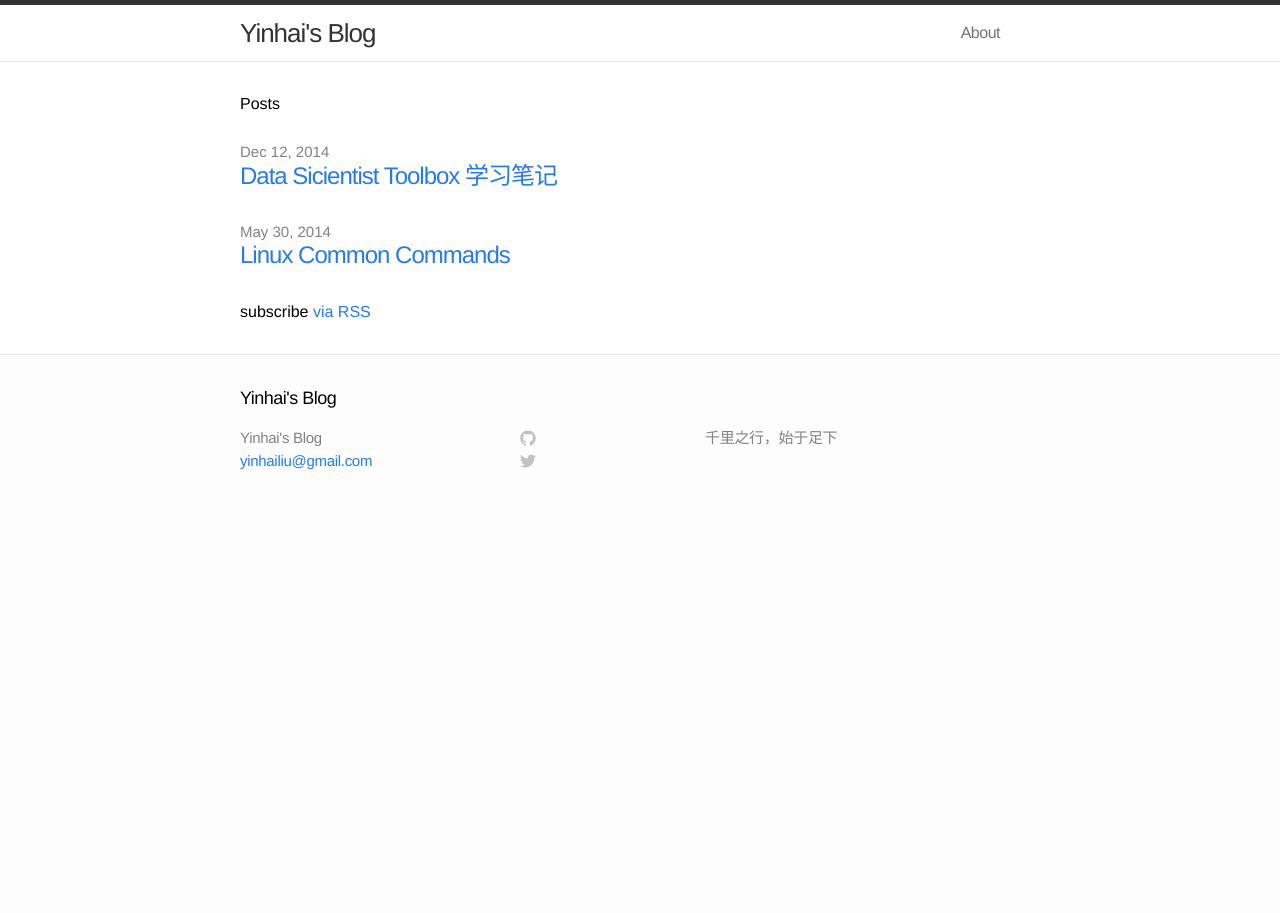
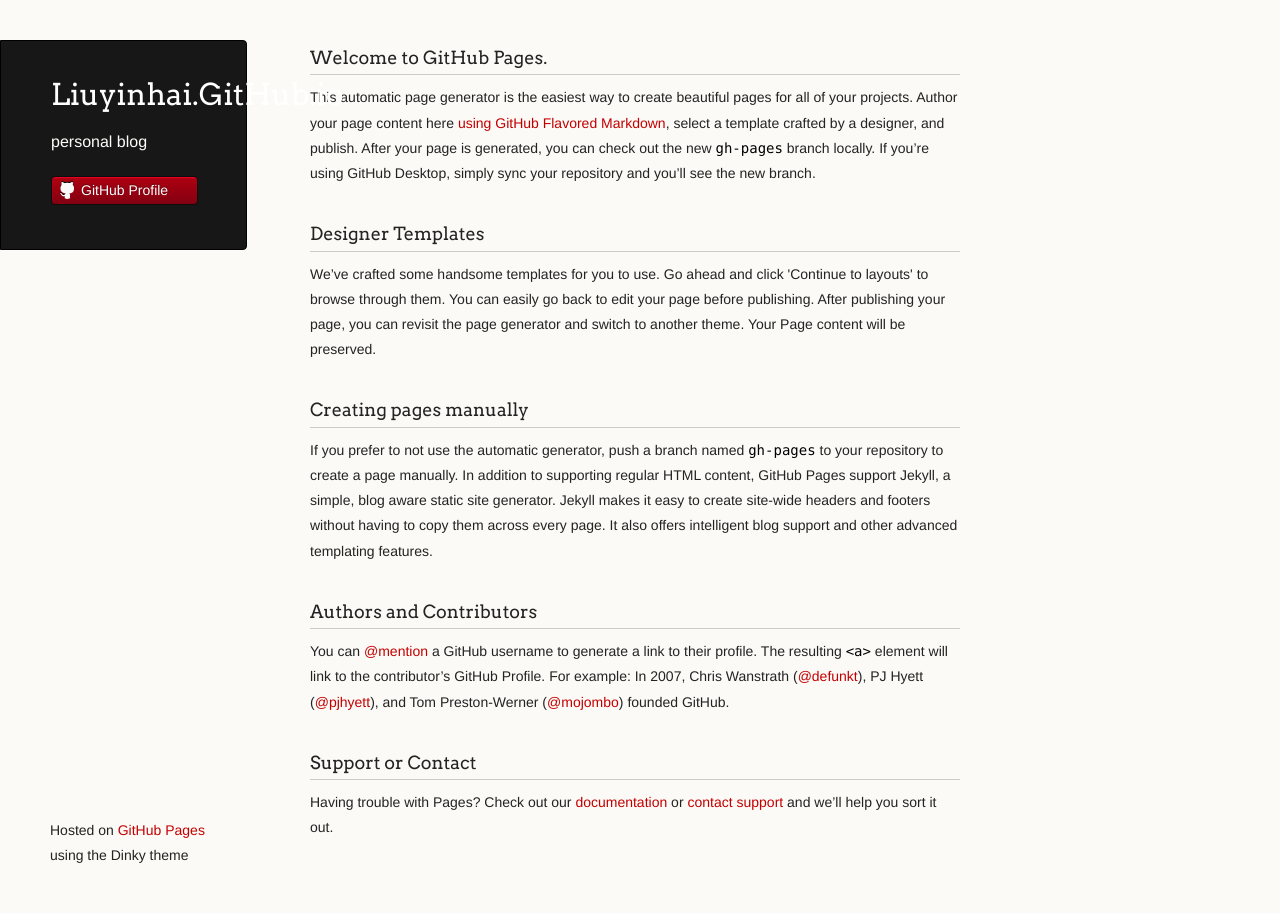
Before and after one commit to liuyinhai/liuyinhai.github.io, a Jekyll site: the page index.html, which Jekyll copies as it is, in a window 1280 px wide. Built offline with Jekyll 4.4.1, drawn with Linux system fonts in a browser that asks for light colours.

Commit message:
Replace master branch with page content via GitHub

```diff
--- a/index.html
+++ b/index.html
@@ -1,20 +1,62 @@
----
-layout: default
----
+<!doctype html>
+<html>
+  <head>
+    <meta charset="utf-8">
+    <meta http-equiv="X-UA-Compatible" content="chrome=1">
+    <title>Liuyinhai.GitHub.io by liuyinhai</title>
 
-<div class="home">
+    <link rel="stylesheet" href="stylesheets/styles.css">
+    <link rel="stylesheet" href="stylesheets/github-light.css">
+    <script src="javascripts/scale.fix.js"></script>
+    <meta name="viewport" content="width=device-width, initial-scale=1, user-scalable=no">
+    <!--[if lt IE 9]>
+    <script src="//html5shiv.googlecode.com/svn/trunk/html5.js"></script>
+    <![endif]-->
+  </head>
+  <body>
+    <div class="wrapper">
+      <header>
+        <h1 class="header">Liuyinhai.GitHub.io</h1>
+        <p class="header">personal blog</p>
 
-  <h1>Posts</h1>
 
-  <ul class="posts">
-    {% for post in site.posts %}
-      <li>
-        <span class="post-date">{{ post.date | date: "%b %-d, %Y" }}</span>
-        <a class="post-link" href="{{ post.url | prepend: site.baseurl }}">{{ post.title }}</a>
-      </li>
-    {% endfor %}
-  </ul>
 
-  <p class="rss-subscribe">subscribe <a href="{{ "/feed.xml" | prepend: site.baseurl }}">via RSS</a></p>
+        <ul>
+          <li><a class="buttons github" href="https://github.com/liuyinhai">GitHub Profile</a></li>
+        </ul>
 
-</div>
+      </header>
+      <section>
+        <h3>
+<a id="welcome-to-github-pages" class="anchor" href="#welcome-to-github-pages" aria-hidden="true"><span class="octicon octicon-link"></span></a>Welcome to GitHub Pages.</h3>
+
+<p>This automatic page generator is the easiest way to create beautiful pages for all of your projects. Author your page content here <a href="https://guides.github.com/features/mastering-markdown/">using GitHub Flavored Markdown</a>, select a template crafted by a designer, and publish. After your page is generated, you can check out the new <code>gh-pages</code> branch locally. If you’re using GitHub Desktop, simply sync your repository and you’ll see the new branch.</p>
+
+<h3>
+<a id="designer-templates" class="anchor" href="#designer-templates" aria-hidden="true"><span class="octicon octicon-link"></span></a>Designer Templates</h3>
+
+<p>We’ve crafted some handsome templates for you to use. Go ahead and click 'Continue to layouts' to browse through them. You can easily go back to edit your page before publishing. After publishing your page, you can revisit the page generator and switch to another theme. Your Page content will be preserved.</p>
+
+<h3>
+<a id="creating-pages-manually" class="anchor" href="#creating-pages-manually" aria-hidden="true"><span class="octicon octicon-link"></span></a>Creating pages manually</h3>
+
+<p>If you prefer to not use the automatic generator, push a branch named <code>gh-pages</code> to your repository to create a page manually. In addition to supporting regular HTML content, GitHub Pages support Jekyll, a simple, blog aware static site generator. Jekyll makes it easy to create site-wide headers and footers without having to copy them across every page. It also offers intelligent blog support and other advanced templating features.</p>
+
+<h3>
+<a id="authors-and-contributors" class="anchor" href="#authors-and-contributors" aria-hidden="true"><span class="octicon octicon-link"></span></a>Authors and Contributors</h3>
+
+<p>You can <a href="https://github.com/blog/821" class="user-mention">@mention</a> a GitHub username to generate a link to their profile. The resulting <code>&lt;a&gt;</code> element will link to the contributor’s GitHub Profile. For example: In 2007, Chris Wanstrath (<a href="https://github.com/defunkt" class="user-mention">@defunkt</a>), PJ Hyett (<a href="https://github.com/pjhyett" class="user-mention">@pjhyett</a>), and Tom Preston-Werner (<a href="https://github.com/mojombo" class="user-mention">@mojombo</a>) founded GitHub.</p>
+
+<h3>
+<a id="support-or-contact" class="anchor" href="#support-or-contact" aria-hidden="true"><span class="octicon octicon-link"></span></a>Support or Contact</h3>
+
+<p>Having trouble with Pages? Check out our <a href="https://help.github.com/pages">documentation</a> or <a href="https://github.com/contact">contact support</a> and we’ll help you sort it out.</p>
+      </section>
+      <footer>
+        <p><small>Hosted on <a href="https://pages.github.com">GitHub Pages</a> using the Dinky theme</small></p>
+      </footer>
+    </div>
+    <!--[if !IE]><script>fixScale(document);</script><![endif]-->
+
+  </body>
+</html>
--- /dev/null
+++ b/javascripts/scale.fix.js
@@ -0,0 +1,20 @@
+fixScale = function(doc) {
+
+	var addEvent = 'addEventListener',
+	    type = 'gesturestart',
+	    qsa = 'querySelectorAll',
+	    scales = [1, 1],
+	    meta = qsa in doc ? doc[qsa]('meta[name=viewport]') : [];
+
+	function fix() {
+		meta.content = 'width=device-width,minimum-scale=' + scales[0] + ',maximum-scale=' + scales[1];
+		doc.removeEventListener(type, fix, true);
+	}
+
+	if ((meta = meta[meta.length - 1]) && addEvent in doc) {
+		fix();
+		scales = [.25, 1.6];
+		doc[addEvent](type, fix, true);
+	}
+
+};
--- /dev/null
+++ b/stylesheets/github-light.css
@@ -0,0 +1,115 @@
+/*
+   Copyright 2014 GitHub Inc.
+
+   Licensed under the Apache License, Version 2.0 (the "License");
+   you may not use this file except in compliance with the License.
+   You may obtain a copy of the License at
+
+       http://www.apache.org/licenses/LICENSE-2.0
+
+   Unless required by applicable law or agreed to in writing, software
+   distributed under the License is distributed on an "AS IS" BASIS,
+   WITHOUT WARRANTIES OR CONDITIONS OF ANY KIND, either express or implied.
+   See the License for the specific language governing permissions and
+   limitations under the License.
+
+*/
+
+.pl-c /* comment */ {
+  color: #969896;
+}
+
+.pl-c1      /* constant, markup.raw, meta.diff.header, meta.module-reference, meta.property-name, support, support.constant, support.variable, variable.other.constant */,
+.pl-s .pl-v /* string variable */ {
+  color: #0086b3;
+}
+
+.pl-e  /* entity */,
+.pl-en /* entity.name */ {
+  color: #795da3;
+}
+
+.pl-s .pl-s1 /* string source */,
+.pl-smi      /* storage.modifier.import, storage.modifier.package, storage.type.java, variable.other, variable.parameter.function */ {
+  color: #333;
+}
+
+.pl-ent /* entity.name.tag */ {
+  color: #63a35c;
+}
+
+.pl-k /* keyword, storage, storage.type */ {
+  color: #a71d5d;
+}
+
+.pl-pds              /* punctuation.definition.string, string.regexp.character-class */,
+.pl-s                /* string */,
+.pl-s .pl-pse .pl-s1 /* string punctuation.section.embedded source */,
+.pl-sr               /* string.regexp */,
+.pl-sr .pl-cce       /* string.regexp constant.character.escape */,
+.pl-sr .pl-sra       /* string.regexp string.regexp.arbitrary-repitition */,
+.pl-sr .pl-sre       /* string.regexp source.ruby.embedded */ {
+  color: #183691;
+}
+
+.pl-v /* variable */ {
+  color: #ed6a43;
+}
+
+.pl-id /* invalid.deprecated */ {
+  color: #b52a1d;
+}
+
+.pl-ii /* invalid.illegal */ {
+  background-color: #b52a1d;
+  color: #f8f8f8;
+}
+
+.pl-sr .pl-cce /* string.regexp constant.character.escape */ {
+  color: #63a35c;
+  font-weight: bold;
+}
+
+.pl-ml /* markup.list */ {
+  color: #693a17;
+}
+
+.pl-mh        /* markup.heading */,
+.pl-mh .pl-en /* markup.heading entity.name */,
+.pl-ms        /* meta.separator */ {
+  color: #1d3e81;
+  font-weight: bold;
+}
+
+.pl-mq /* markup.quote */ {
+  color: #008080;
+}
+
+.pl-mi /* markup.italic */ {
+  color: #333;
+  font-style: italic;
+}
+
+.pl-mb /* markup.bold */ {
+  color: #333;
+  font-weight: bold;
+}
+
+.pl-md /* markup.deleted, meta.diff.header.from-file */ {
+  background-color: #ffecec;
+  color: #bd2c00;
+}
+
+.pl-mi1 /* markup.inserted, meta.diff.header.to-file */ {
+  background-color: #eaffea;
+  color: #55a532;
+}
+
+.pl-mdr /* meta.diff.range */ {
+  color: #795da3;
+  font-weight: bold;
+}
+
+.pl-mo /* meta.output */ {
+  color: #1d3e81;
+}
--- /dev/null
+++ b/stylesheets/styles.css
@@ -0,0 +1,423 @@
+@import url(https://fonts.googleapis.com/css?family=Arvo:400,700,400italic);
+
+/* MeyerWeb Reset */
+
+html, body, div, span, applet, object, iframe,
+h1, h2, h3, h4, h5, h6, p, blockquote, pre,
+a, abbr, acronym, address, big, cite, code,
+del, dfn, em, img, ins, kbd, q, s, samp,
+small, strike, strong, sub, sup, tt, var,
+b, u, i, center,
+dl, dt, dd, ol, ul, li,
+fieldset, form, label, legend,
+table, caption, tbody, tfoot, thead, tr, th, td,
+article, aside, canvas, details, embed,
+figure, figcaption, footer, header, hgroup,
+menu, nav, output, ruby, section, summary,
+time, mark, audio, video {
+  margin: 0;
+  padding: 0;
+  border: 0;
+  font: inherit;
+  vertical-align: baseline;
+}
+
+
+/* Base text styles */
+
+body {
+  padding:10px 50px 0 0;
+  font-family:"Helvetica Neue", Helvetica, Arial, sans-serif;
+	font-size: 14px;
+	color: #232323;
+	background-color: #FBFAF7;
+	margin: 0;
+	line-height: 1.8em;
+	-webkit-font-smoothing: antialiased;
+
+}
+
+h1, h2, h3, h4, h5, h6 {
+  color:#232323;
+  margin:36px 0 10px;
+}
+
+p, ul, ol, table, dl {
+  margin:0 0 22px;
+}
+
+h1, h2, h3 {
+	font-family: Arvo, Monaco, serif;
+  line-height:1.3;
+	font-weight: normal;
+}
+
+h1,h2, h3 {
+	display: block;
+	border-bottom: 1px solid #ccc;
+	padding-bottom: 5px;
+}
+
+h1 {
+	font-size: 30px;
+}
+
+h2 {
+	font-size: 24px;
+}
+
+h3 {
+	font-size: 18px;
+}
+
+h4, h5, h6 {
+	font-family: Arvo, Monaco, serif;
+	font-weight: 700;
+}
+
+a {
+  color:#C30000;
+  font-weight:200;
+  text-decoration:none;
+}
+
+a:hover {
+	text-decoration: underline;
+}
+
+a small {
+	font-size: 12px;
+}
+
+em {
+	font-style: italic;
+}
+
+strong {
+  font-weight:700;
+}
+
+ul {
+  list-style-position: inside;
+  list-style: disc;
+  padding-left: 25px;
+}
+
+ol {
+  list-style-position: inside;
+  list-style: decimal;
+  padding-left: 25px;
+}
+
+blockquote {
+  margin: 0;
+  padding: 0 0 0 20px;
+  font-style: italic;
+}
+
+dl, dt, dd, dl p {
+	font-color: #444;
+}
+
+dl dt {
+  font-weight: bold;
+}
+
+dl dd {
+  padding-left: 20px;
+  font-style: italic;
+}
+
+dl p {
+  padding-left: 20px;
+  font-style: italic;
+}
+
+hr {
+  border:0;
+  background:#ccc;
+  height:1px;
+  margin:0 0 24px;
+}
+
+/* Images */
+
+img {
+  position: relative;
+  margin: 0 auto;
+  max-width: 650px;
+  padding: 5px;
+  margin: 10px 0 32px 0;
+  border: 1px solid #ccc;
+}
+
+p img {
+  display: inline;
+  margin: 0;
+  padding: 0;
+  vertical-align: middle;
+  text-align: center;
+  border: none;
+}
+
+/* Code blocks */
+
+code, pre {
+	font-family: Monaco, "Bitstream Vera Sans Mono", "Lucida Console", Terminal, monospace;
+  color:#000;
+  font-size:14px;
+}
+
+pre {
+	padding: 4px 12px;
+  background: #FDFEFB;
+  border-radius:4px;
+  border:1px solid #D7D8C8;
+  overflow: auto;
+  overflow-y: hidden;
+	margin-bottom: 32px;
+}
+
+
+/* Tables */
+
+table {
+  width:100%;
+}
+
+table {
+  border: 1px solid #ccc;
+  margin-bottom: 32px;
+  text-align: left;
+ }
+
+th {
+  font-family: 'Arvo', Helvetica, Arial, sans-serif;
+	font-size: 18px;
+	font-weight: normal;
+  padding: 10px;
+  background: #232323;
+  color: #FDFEFB;
+ }
+
+td {
+  padding: 10px;
+	background: #ccc;
+ }
+
+
+/* Wrapper */
+.wrapper {
+  width:960px;
+}
+
+
+/* Header */
+
+header {
+	background-color: #171717;
+	color: #FDFDFB;
+  width:170px;
+  float:left;
+  position:fixed;
+	border: 1px solid #000;
+	-webkit-border-top-right-radius: 4px;
+	-webkit-border-bottom-right-radius: 4px;
+	-moz-border-radius-topright: 4px;
+	-moz-border-radius-bottomright: 4px;
+	border-top-right-radius: 4px;
+	border-bottom-right-radius: 4px;
+	padding: 34px 25px 22px 50px;
+	margin: 30px 25px 0 0;
+	-webkit-font-smoothing: antialiased;
+}
+
+p.header {
+	font-size: 16px;
+}
+
+h1.header {
+	font-family: Arvo, sans-serif;
+	font-size: 30px;
+	font-weight: 300;
+	line-height: 1.3em;
+	border-bottom: none;
+	margin-top: 0;
+}
+
+
+h1.header, a.header, a.name, header a{
+	color: #fff;
+}
+
+a.header {
+	text-decoration: underline;
+}
+
+a.name {
+	white-space: nowrap;
+}
+
+header ul {
+  list-style:none;
+  padding:0;
+}
+
+header li {
+	list-style-type: none;
+  width:132px;
+  height:15px;
+	margin-bottom: 12px;
+	line-height: 1em;
+	padding: 6px 6px 6px 7px;
+
+	background: #AF0011;
+	background: -moz-linear-gradient(top, #AF0011 0%, #820011 100%);
+  background: -webkit-gradient(linear, left top, left bottom, color-stop(0%,#f8f8f8), color-stop(100%,#dddddd));
+  background: -webkit-linear-gradient(top, #AF0011 0%,#820011 100%);
+  background: -o-linear-gradient(top, #AF0011 0%,#820011 100%);
+  background: -ms-linear-gradient(top, #AF0011 0%,#820011 100%);
+  background: linear-gradient(top, #AF0011 0%,#820011 100%);
+
+	border-radius:4px;
+  border:1px solid #0D0D0D;
+
+	-webkit-box-shadow: inset 0px 1px 1px 0 rgba(233,2,38, 1);
+	box-shadow: inset 0px 1px 1px 0 rgba(233,2,38, 1);
+
+}
+
+header li:hover {
+	background: #C3001D;
+	background: -moz-linear-gradient(top, #C3001D 0%, #950119 100%);
+  background: -webkit-gradient(linear, left top, left bottom, color-stop(0%,#f8f8f8), color-stop(100%,#dddddd));
+  background: -webkit-linear-gradient(top, #C3001D 0%,#950119 100%);
+  background: -o-linear-gradient(top, #C3001D 0%,#950119 100%);
+  background: -ms-linear-gradient(top, #C3001D 0%,#950119 100%);
+  background: linear-gradient(top, #C3001D 0%,#950119 100%);
+}
+
+a.buttons {
+	-webkit-font-smoothing: antialiased;
+	background: url(../images/arrow-down.png) no-repeat;
+	font-weight: normal;
+	text-shadow: rgba(0, 0, 0, 0.4) 0 -1px 0;
+	padding: 2px 2px 2px 22px;
+	height: 30px;
+}
+
+a.github {
+	background: url(../images/octocat-small.png) no-repeat 1px;
+}
+
+a.buttons:hover {
+	color: #fff;
+	text-decoration: none;
+}
+
+
+/* Section - for main page content */
+
+section {
+  width:650px;
+  float:right;
+  padding-bottom:50px;
+}
+
+
+/* Footer */
+
+footer {
+  width:170px;
+  float:left;
+  position:fixed;
+  bottom:10px;
+	padding-left: 50px;
+}
+
+@media print, screen and (max-width: 960px) {
+
+  div.wrapper {
+    width:auto;
+    margin:0;
+  }
+
+  header, section, footer {
+    float:none;
+    position:static;
+    width:auto;
+  }
+
+	footer {
+		border-top: 1px solid #ccc;
+		margin:0 84px 0 50px;
+		padding:0;
+	}
+
+  header {
+    padding-right:320px;
+  }
+
+  section {
+    padding:20px 84px 20px 50px;
+    margin:0 0 20px;
+  }
+
+  header a small {
+    display:inline;
+  }
+
+  header ul {
+    position:absolute;
+    right:130px;
+    top:84px;
+  }
+}
+
+@media print, screen and (max-width: 720px) {
+  body {
+    word-wrap:break-word;
+  }
+
+  header {
+    padding:10px 20px 0;
+		margin-right: 0;
+  }
+
+	section {
+    padding:10px 0 10px 20px;
+    margin:0 0 30px;
+  }
+
+	footer {
+		margin: 0 0 0 30px;
+	}
+
+  header ul, header p.view {
+    position:static;
+  }
+}
+
+@media print, screen and (max-width: 480px) {
+
+  header ul li.download {
+    display:none;
+  }
+
+	footer {
+		margin: 0 0 0 20px;
+	}
+
+	footer a{
+		display:block;
+	}
+
+}
+
+@media print {
+  body {
+    padding:0.4in;
+    font-size:12pt;
+    color:#444;
+  }
+}
```
Also changed, not shown: params.json (added, +1 -0 lines), images/arrow-down.png (added), images/octocat-small.png (added).
